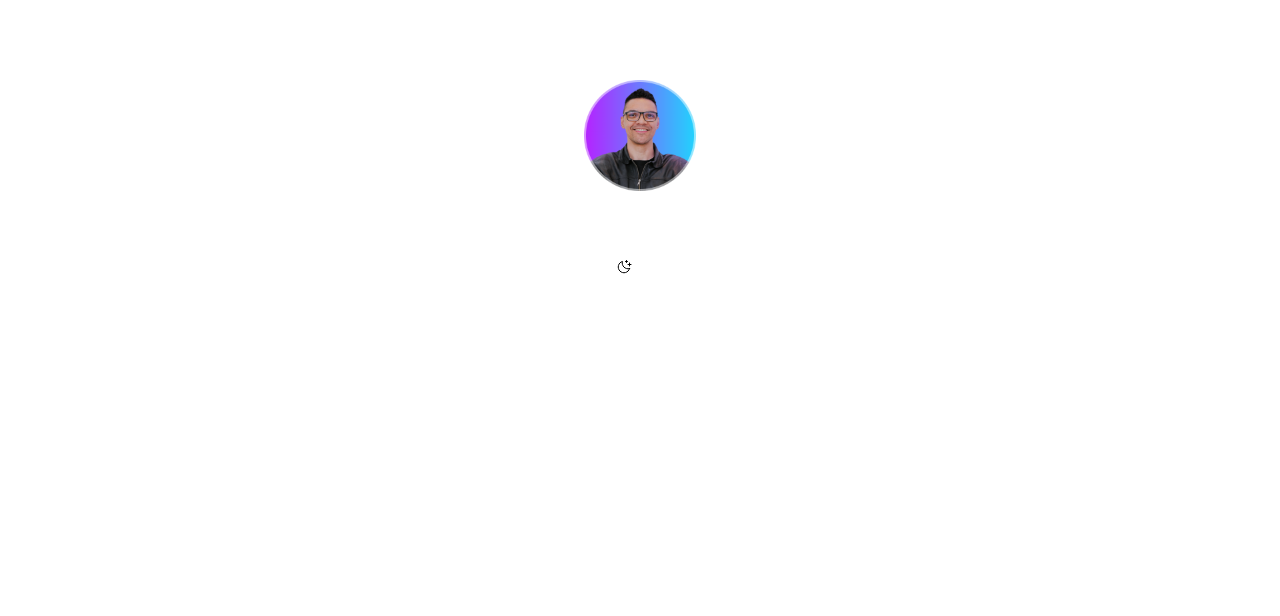
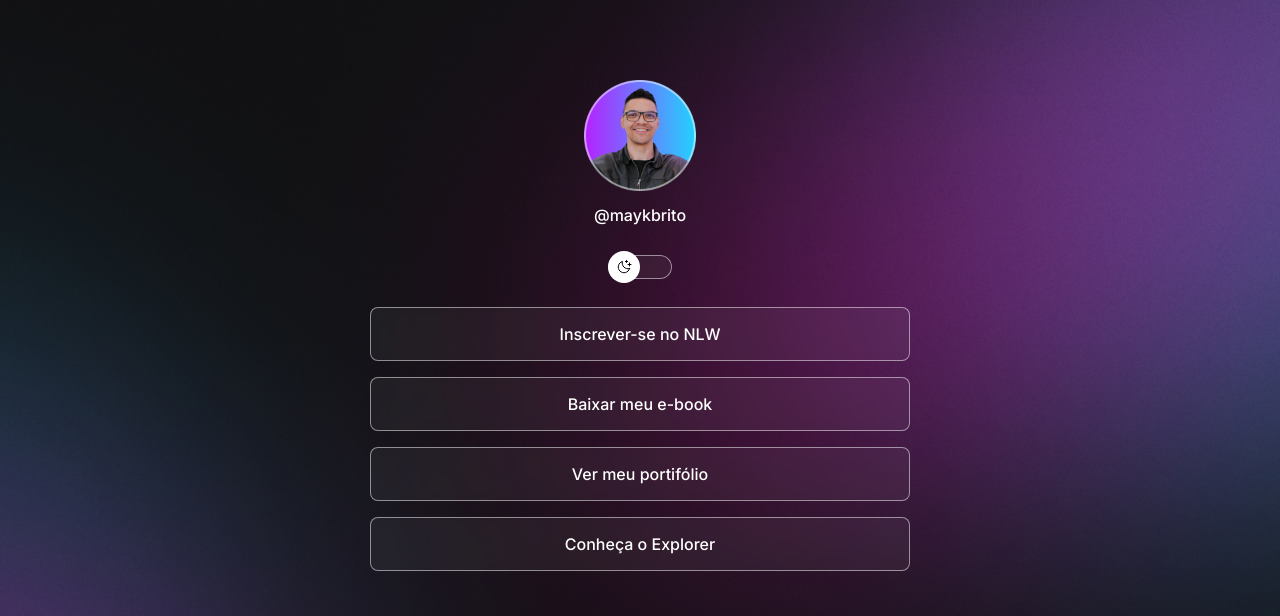
Before and after one commit to C4arlosEduardo/DevLinks, a plain HTML site: page index.html in a window 1280 px wide. Shown: the top 616 px of the page. Drawn offline with nearby package versions, Linux system fonts and the light colour scheme.

Commit message:
arrumado o erro

```diff
--- a/style.css
+++ b/style.css
@@ -176,7 +176,7 @@ footer{
 /* media queries */
 @media(min-width: 700px){
     :root{
-        --bg-url: url(./assets/bg-desktop,jpg);
+        --bg-url: url(./assets/bg-desktop.jpg);
     }
 
     .light{
```
